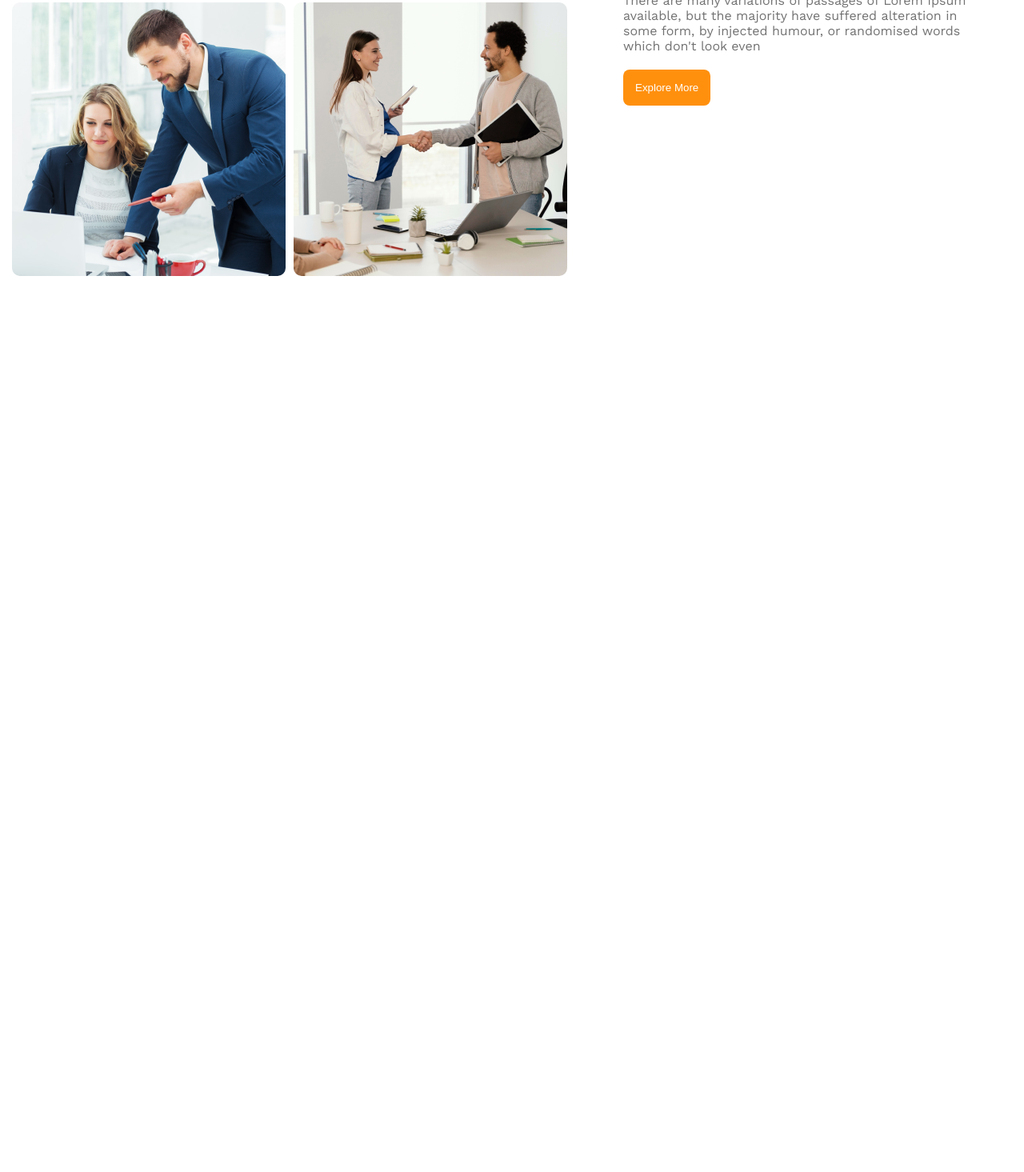
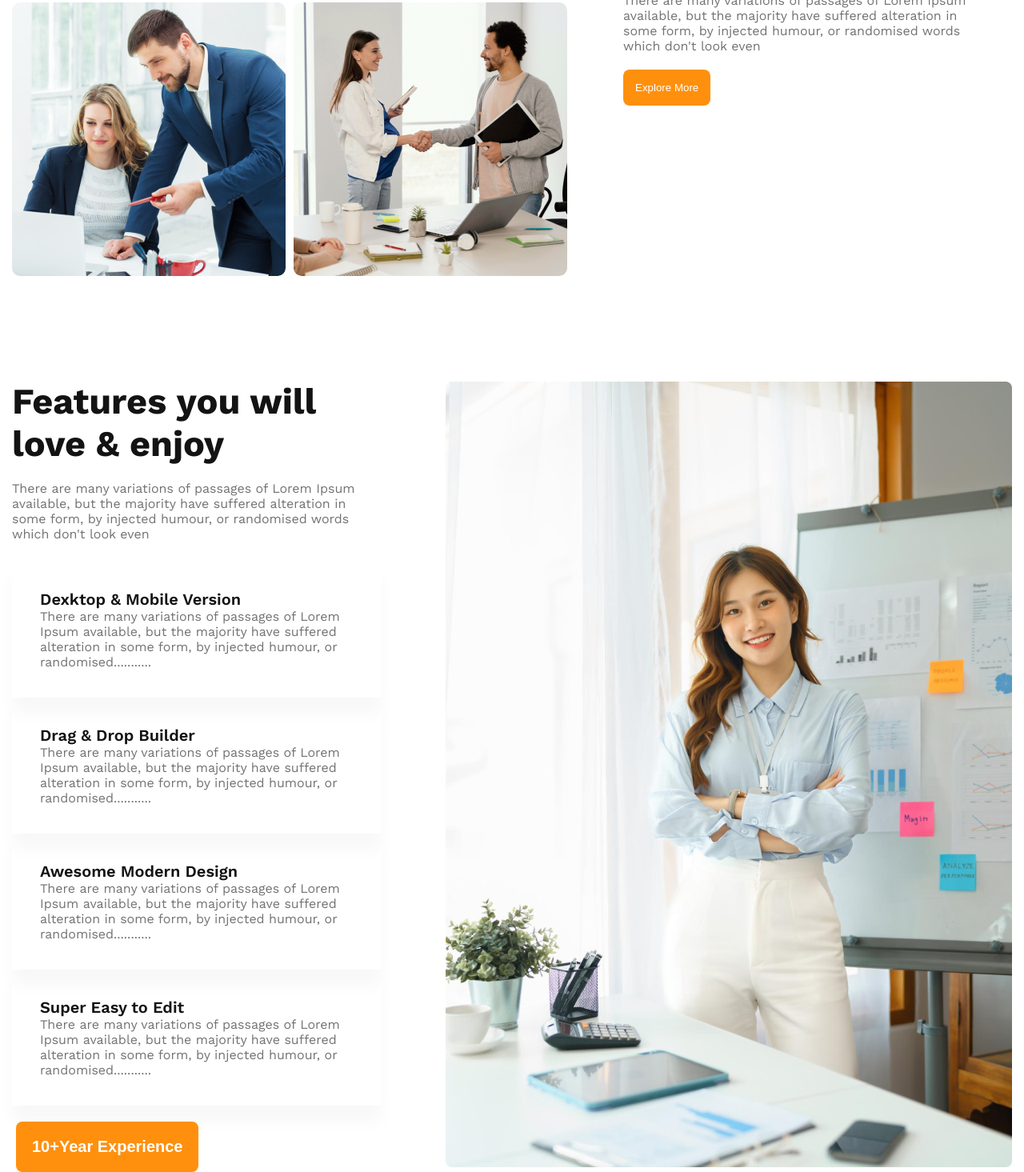
Before and after one commit to Akashdey01/assinment-2-jnkr-, a plain HTML site: page index.html in a window 1280 px wide. Shown: the part 1434-2899 px from the top of the page at 80% size. Before the commit the page ends 1779 px from the top, so only its background shows below. Drawn offline with nearby package versions, Linux system fonts and the light colour scheme.

Commit message:
enjoy section done

```diff
--- a/index.html
+++ b/index.html
@@ -68,6 +68,40 @@
                 </div>
             </div>
         </section>
+
+        <!---------------------------- Enjoy section  --------------------------------->
+
+        <section class="enjoy-section">
+            <div class="enjoy-main-column">
+                <div class="enjoy-left-column">
+                    <div class="enjoy-top-section">
+                        <h3 class="enjoy-title">Features you will love & enjoy</h3>
+                        <p class="enjoy-description">There are many variations of passages of Lorem Ipsum available, but the majority have suffered alteration in some form, by injected humour, or randomised words which don't look even</p>
+                    </div>
+                    <div class="enjoy-bottom-section">
+                        <h4 class="enjoy-bottom-title">Dexktop & Mobile Version</h4>
+                        <p class="enjoy-bottom-description">There are many variations of passages of Lorem Ipsum available, but the majority have suffered alteration in some form, by injected humour, or randomised...........</p>
+                    </div>
+                    <div class="enjoy-bottom-section">
+                        <h3 class="enjoy-bottom-title">Drag & Drop Builder</h3>
+                        <p class="enjoy-bottom-description">There are many variations of passages of Lorem Ipsum available, but the majority have suffered alteration in some form, by injected humour, or randomised...........</p>
+                    </div>
+                    <div class="enjoy-bottom-section">
+                        <h3 class="enjoy-bottom-title">Awesome Modern Design</h3>
+                        <p class="enjoy-bottom-description">There are many variations of passages of Lorem Ipsum available, but the majority have suffered alteration in some form, by injected humour, or randomised...........</p>
+                    </div>
+                    <div class="enjoy-bottom-section">
+                        <h3 class="enjoy-bottom-title">Super Easy to Edit</h3>
+                        <p class="enjoy-bottom-description">There are many variations of passages of Lorem Ipsum available, but the majority have suffered alteration in some form, by injected humour, or randomised...........</p>
+                    </div>
+                    <button class="enjoy-btn">10+Year Experience</button>
+                </div>
+                <div class="enjoy-right-column">
+                    <img src="images/architect.png" alt="">
+                </div>
+            </div>
+        </section>
+
     </main>
 </body>
 </html>
--- a/style.css
+++ b/style.css
@@ -1,13 +1,23 @@
+:root{
+    --light-gray: #727272;
+    --black: #131313;
+    --font-weight: 400;
+    --font-size: 16px;
+    --orenge: #FF900E;
+}
+
 *{
     box-sizing: border-box;
     margin: 0;
 }
+
 body{
     max-width: 1250px;
     width: 100%;
     margin: 0 auto;
     font-family: 'Work Sans', sans-serif;
 }
+
 header{
     background: rgba(255, 144, 14, 0.1);
 }
@@ -24,7 +34,7 @@ header{
 }
 .nav-left-column h2{
     font-weight: 700;
-    color: #131313;
+    color: var(--black);
 }
 .nav-right-column ul {
     gap:25px;
@@ -48,17 +58,17 @@ header{
 .banner-title{
     font-weight: 700;
     font-size: 50px;
-    color: #131313;
+    color: var(--black);
 }
 .banner-description{
-    font-weight: 400;
-    font-size: 16px;
-    color: #727272;
+    font-weight: var(--font-weight);
+    font-size: var(--font-size);
+    color:var(--light-gray);
     padding-top: 20px;
     padding-bottom: 20px;
 }
 .banner-btn{
-    background: #FF900E;
+    background: var(--orenge);
     border-radius: 8px;
     padding: 15px;
     border: none;
@@ -69,6 +79,7 @@ header{
 }
 
 /*---------------------------  features section styles  ---------------------------- */
+
 .features-section{
     margin-top: 80px;
 }
@@ -93,27 +104,81 @@ header{
 .features-title{
     font-weight: 500;
     font-size: 45px;
-    color: #727272
+    color: var(--light-gray);
 }
 .features-span-one{
-    color: #131313;
+    color: var(--black);
     font-weight: 700;
 }
 .features-span-two{
-    color: #FF900E;
+    color: var(--orenge);
     font-weight: 700;
 }
 .features-description{
-    font-weight: 400;
-    font-size: 16px;
-    color: #727272;
+    font-weight: var(--font-weight);
+    font-size: var(--font-size);
+    color: var(--light-gray);
     padding-top: 20px;
     padding-bottom: 20px;
 }
 .features-btn{
-    background: #FF900E;
+    background: var(--orenge);
     border-radius: 8px;
     padding: 15px;
     border: none;
     color: #fff;
 }
+
+/*-----------------------------------  enjoy section  ---------------------------------*/
+
+.enjoy-section{
+    margin-top: 130px;
+}
+.enjoy-main-column{
+    display: flex;
+    align-items: center;
+}
+.enjoy-top-section{
+    margin-bottom: 25px;
+}
+.enjoy-title{
+    font-weight: 700;
+    font-size: 45px;
+    color: var(--black);
+}
+.enjoy-description{
+    font-weight: var(--font-weight);
+    font-size: var(--font-size);
+    color: var(--light-gray);
+    margin-top: 20px;
+}
+.enjoy-bottom-section {
+	padding: 35px;
+	box-shadow: 0 20px 20px #00000008;
+}
+.enjoy-bottom-title{
+    font-weight: 600;
+    font-size: 20px;
+    color: var(--black);
+}
+.enjoy-bottom-description{
+    font-weight: var(--font-weight);
+    font-size: var(--font-size);
+    color: var(--light-gray);
+}
+.enjoy-btn {
+	background: var(--orenge);
+	border-radius: 8px;
+	padding: 20px;
+	border: none;
+	color: #fff;
+	font-size: 20px;
+	font-weight: 700;
+	margin-top: 20px;
+    margin-left: 5px;
+}
+.enjoy-right-column{
+    margin-left: 80px;
+    border-radius: 8px;
+    z-index: 1;
+}
```
